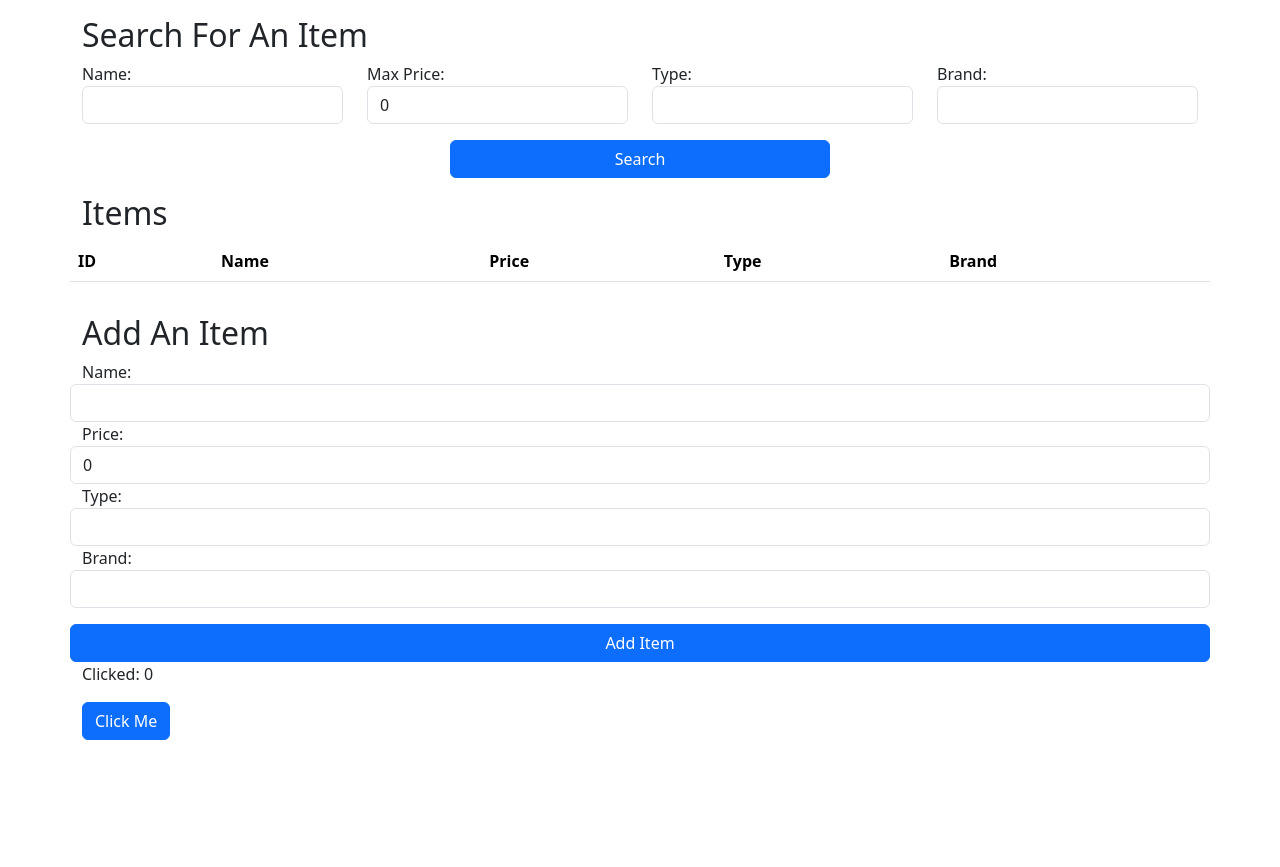
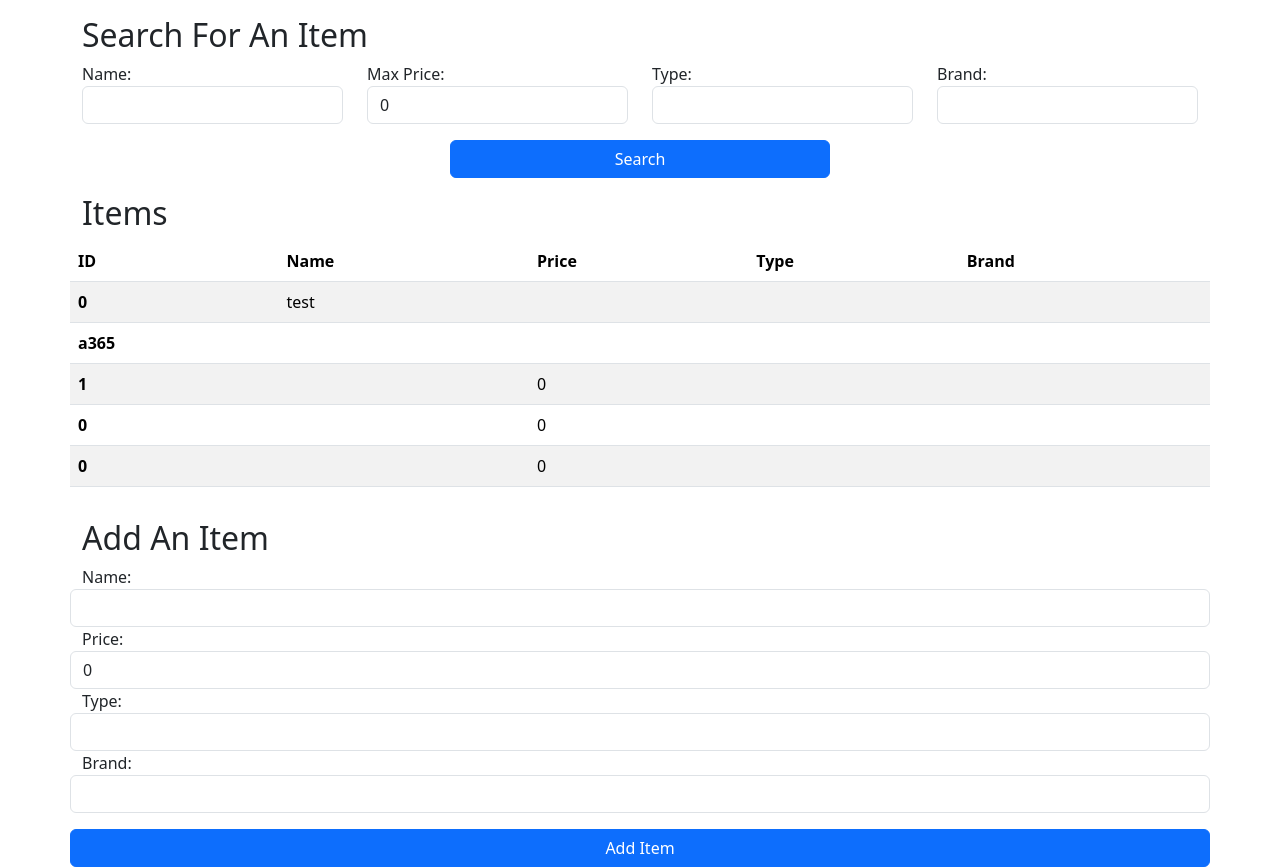
Before and after one commit to RyanLanz123/ReactBeginners, a React (Create React App) app in the folder inventory/: page / in a window 1280 px wide. Before the commit the page ends 800 px from the top, so only its background shows below. Built offline with nearby package versions, Linux system fonts and the light colour scheme; data requests are answered from the project's data file.

Commit message:
useEffect and loading data from database

```diff
--- a/inventory/src/App.js
+++ b/inventory/src/App.js
@@ -1,14 +1,18 @@
-import { useState } from "react";
+import { useState, useEffect } from "react";
 import "./App.css";
 import SearchBar from "./SearchBar";
 import AddItem from "./AddItem";
 import ItemsDisplay from "./ItemsDisplay";
-import Test from "./Class";
 
 function App() {
   const [filters, setFilters] = useState({});
   const [data, setData] = useState({ items: [] });
-  const [showTest, setShowTest] = useState(true);
+
+  useEffect(() => {
+    fetch("http://localhost:3000/items")
+      .then((response) => response.json())
+      .then((data) => setData({items: data}));
+  }, []);
 
   const updateFilters = (searchParams) => {
     setFilters (searchParams);
@@ -74,7 +78,6 @@ function App() {
       <div className="row mt-3">
         <AddItem addItem={addItemToData}/>
       </div>
-      {showTest ? <Test destroy={setShowTest}/> : null}
     </div>
   );
 }
```
